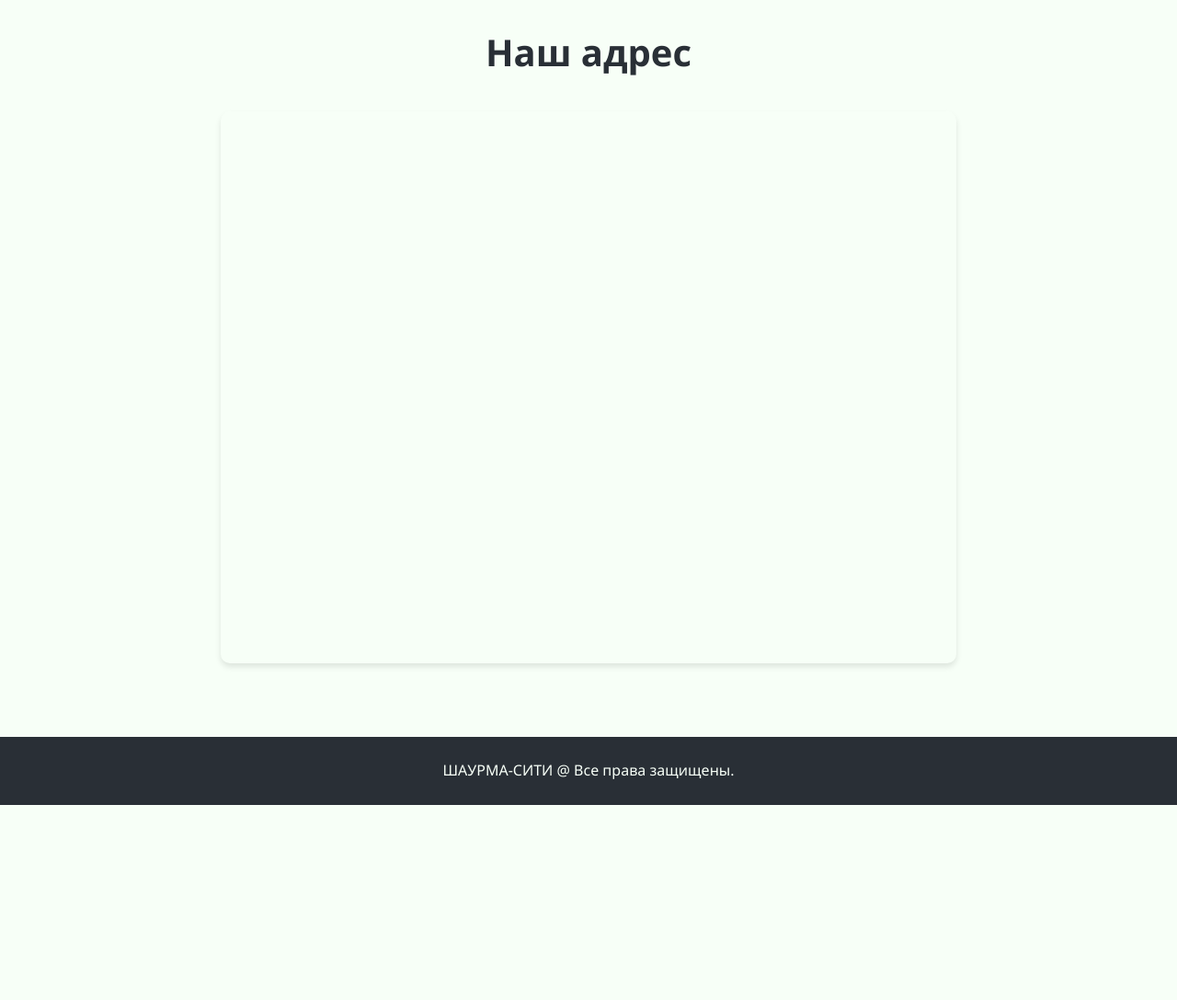
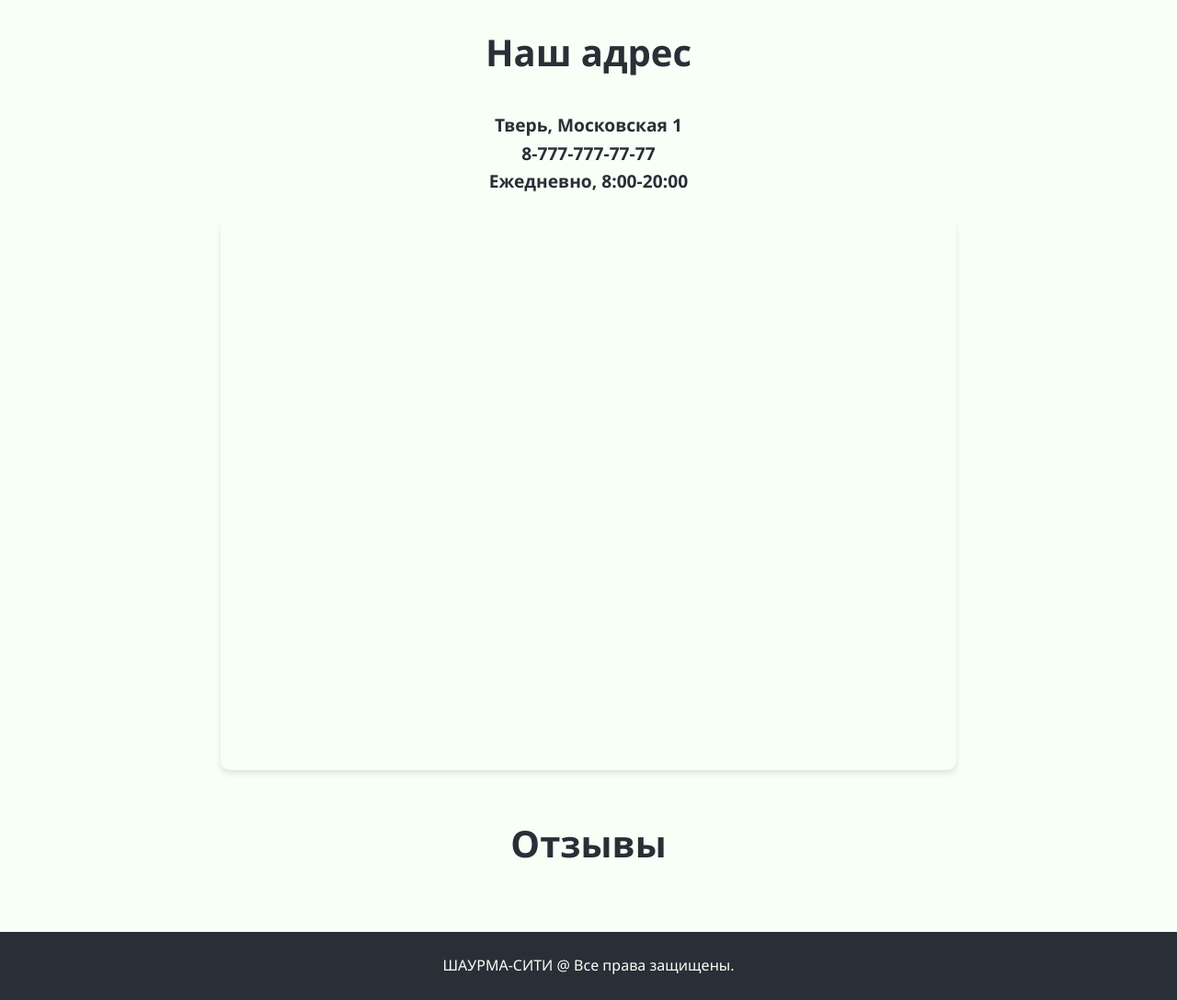
Before and after one commit to Gavnomec228/baxa, a plain HTML site: page index.html in a window 1280 px wide. Shown: the part 1240-2327 px from the top of the page at 92% size. Before the commit the page ends 2115 px from the top, so only its background shows below. Drawn offline with Linux system fonts and the light colour scheme; a script that the page names is missing.

Commit message:
ver 1.1 02.10

```diff
--- a/index.html
+++ b/index.html
@@ -12,6 +12,7 @@
             <li class="navli"><a href="#menu">Что можно заказать?</a></li>
             <li class="navli"><a href="#bio">Кто будет готовить?</a></li>
             <li class="navli"><a href="#adress">Где нас найти?</a></li>
+            <li class="navli"><a href="#reviews">Что о нас говорят?</a></li>
         </ul>
     </header>
     <main>
@@ -57,8 +58,18 @@
         </div>
         <div class="adress" id="adress">
             <span class="spanadress">Наш адрес</span>
+            <div class="adresinfo">
+                <span class="geo">Тверь, Московская 1</span>
+                <span class="geo">8-777-777-77-77</span>
+                <span class="geo">Ежедневно, 8:00-20:00</span>
+            </div>
             <iframe src="https://yandex.ru/map-widget/v1/?um=constructor%3A9418680dfb52448277ceb007215ed82e607b576d92a7faee3961fb1ed7cbdfb2&amp;source=constructor" width="500" height="400" frameborder="0"></iframe>
         </div>
+        <div class="reviews" id="reviews">
+            <span class="spanrev">Отзывы</span>
+            <script src="https://res.smartwidgets.ru/app.js" defer></script>
+<div class="sw-app" data-app="b3cb97996a50e3376c4b3a260b072ab4"></div>
+            </div>
     </main>
     <footer>
         ШАУРМА-СИТИ @ Все права защищены.
--- a/style.css
+++ b/style.css
@@ -57,7 +57,7 @@ main {
     padding: 2rem;
 }
 
-.menuspan, .cartspan, .biospan, .spanadress {
+.menuspan, .cartspan, .biospan, .spanadress, .spanrev {
     display: block;
     text-align: center;
     font-size: 2.5rem;
@@ -83,7 +83,7 @@ main {
     display: flex;
     flex-direction: row;
     gap: 50px;
-    width: 50%;
+    max-width: 50%;
 }
 
 .shava {
@@ -308,6 +308,11 @@ main {
     border: 3px solid var(--accent-color);
 }
 
+.baxaphoto:hover {
+    width: 400px;
+    height: 400px;
+}
+
 .biobaxa {
     max-width: 600px;
     margin: 0 auto;
@@ -321,6 +326,12 @@ main {
     margin: 3rem 0;
 }
 
+.adresinfo {
+    display: flex;
+    flex-direction: column;
+    font-size: 1.2rem;
+    font-weight: 600;
+}
 iframe {
     display: block;
     margin: 1.5rem auto;
```
